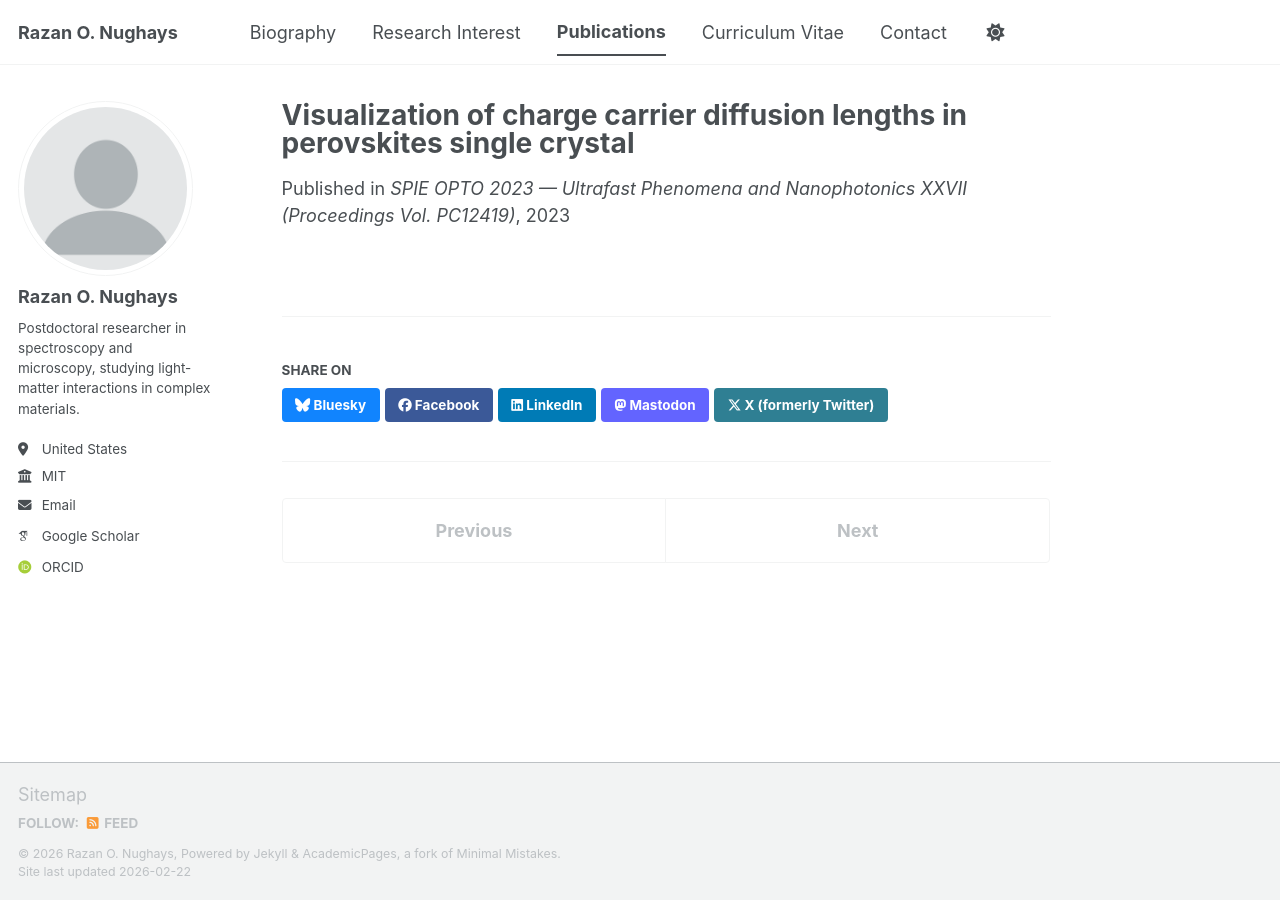
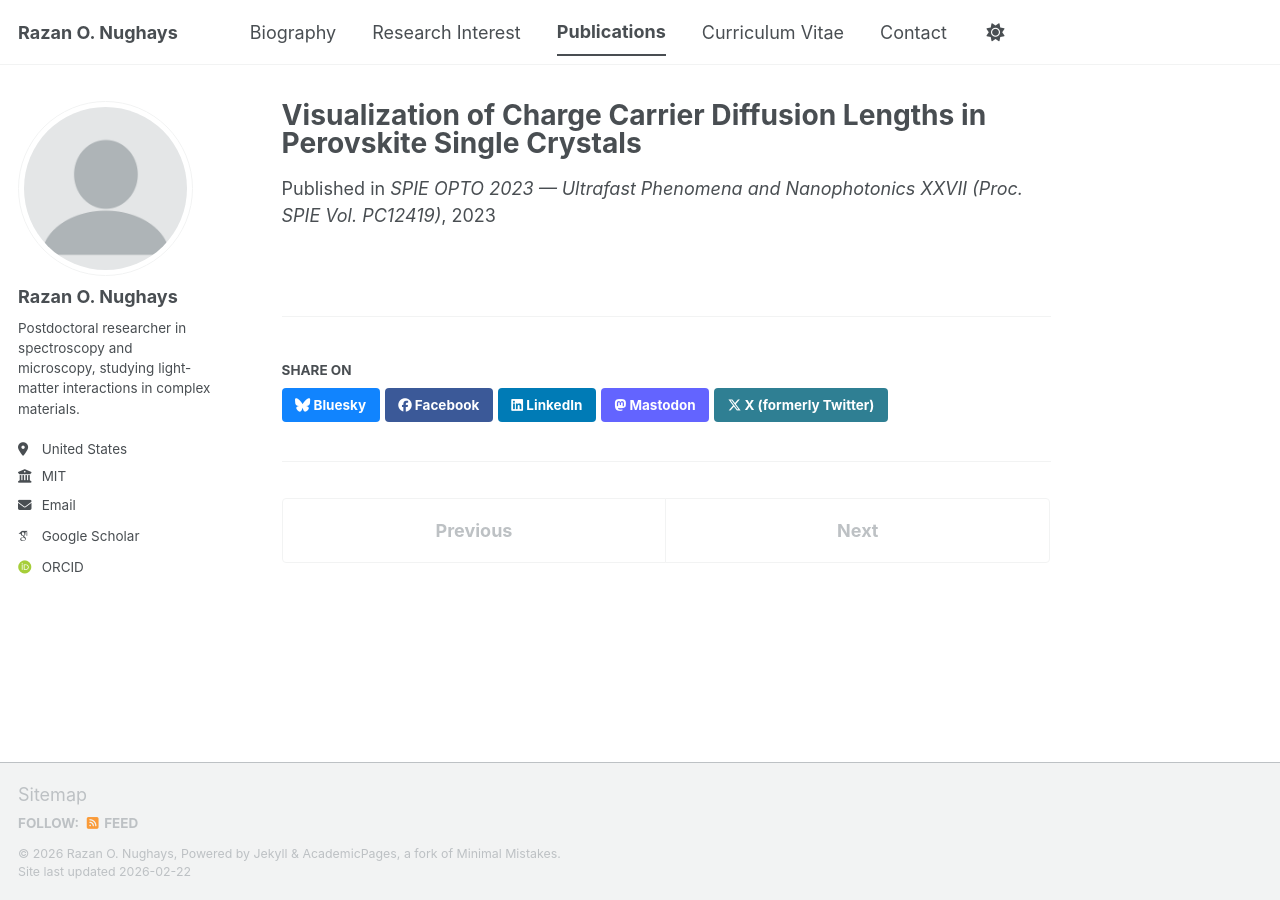
Before and after one commit to RazanNughays/RazanNughays.github.io, a Jekyll site: the page built from _publications/2023-03-15-spie-opto-carrier-diffusion-lengths.md, in a window 1280 px wide. Built offline with Jekyll 4.4.1, drawn with Linux system fonts in a browser that asks for light colours; some web fonts are replaced; a script bundle is joined from its source files by our own code; library files that are not in the unit come from our copies.

Commit message:
Update 2023-03-15-spie-opto-carrier-diffusion-lengths.md

```diff
--- a/_publications/2023-03-15-spie-opto-carrier-diffusion-lengths.md
+++ b/_publications/2023-03-15-spie-opto-carrier-diffusion-lengths.md
@@ -1,9 +1,8 @@
 ---
-title: "Visualization of charge carrier diffusion lengths in perovskites single crystal"
+title: "Visualization of Charge Carrier Diffusion Lengths in Perovskite Single Crystals"
 collection: publications
 category: conferences
-excerpt: "SPIE OPTO 2023 proceedings paper on visualizing charge-carrier diffusion lengths in single-crystal perovskites."
 date: 2023-03-15
-venue: "SPIE OPTO 2023 — Ultrafast Phenomena and Nanophotonics XXVII (Proceedings Vol. PC12419)"
+venue: "SPIE OPTO 2023 — Ultrafast Phenomena and Nanophotonics XXVII (Proc. SPIE Vol. PC12419)"
 paperurl: "https://doi.org/10.1117/12.2661619"
 ---
```
